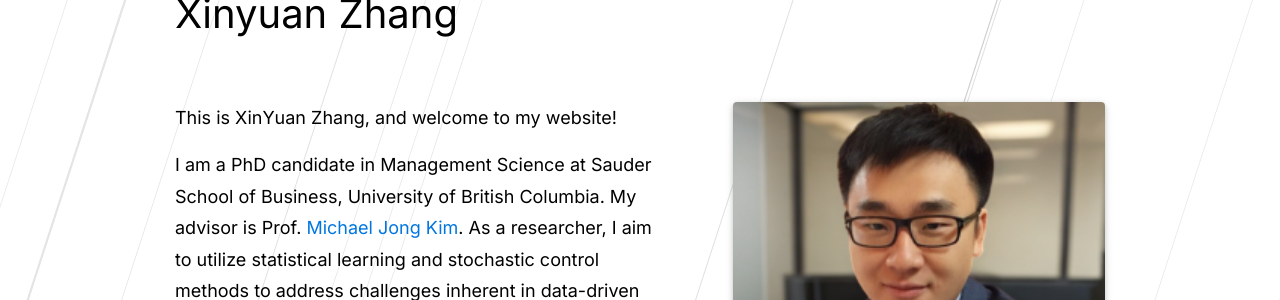
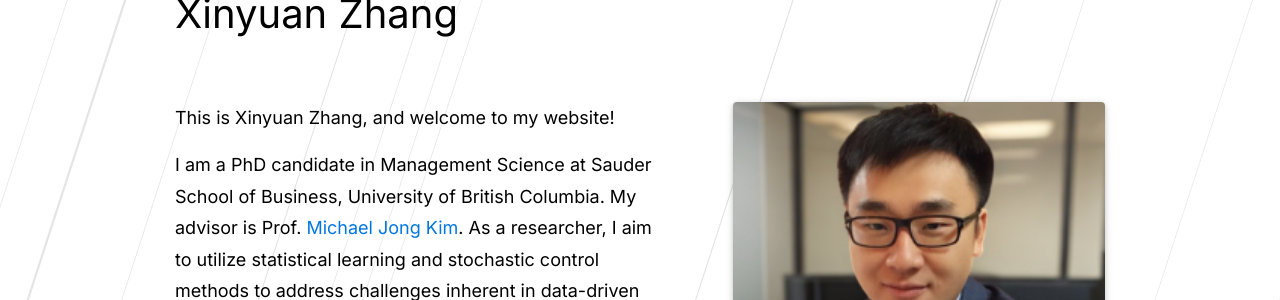
Before and after one commit to xyz2023ca/xyz2023ca.github.io, a Jekyll site: the page built from _pages/about.md, in a window 1280 px wide and 1245 px high. Shown: the part 187-487 px from the top of the window. Built offline with Jekyll 4.4.1, drawn with Linux system fonts in a browser that asks for light colours; full-size pictures stand in for the smaller copies a plugin makes; comment, search, counter and statistics services are not loaded; a style sheet for code colours, icons or effects is not loaded.

Commit message:
Update about.md

```diff
--- a/_pages/about.md
+++ b/_pages/about.md
@@ -21,7 +21,7 @@
 cv_pdf: Xinyuan Zhang CV.pdf
 ---
 
-This is **X**in**Y**uan **Z**hang, and welcome to my website!
+This is <strong>Xinyuan Zhang<strong>, and welcome to my website!
 
 I am a PhD candidate in Management Science at Sauder School of Business,  University of British Columbia. My advisor is Prof. [Michael Jong Kim](https://www.sauder.ubc.ca/people/michael-jong-kim). As a researcher,
 I aim to utilize statistical learning and stochastic control methods to address challenges inherent in data-driven decision-making, especially within healthcare and revenue management applications. My recent research has focused on improving decision-making in complex information-sharing environments. (e.g., misinformation, strategic behaviors). Details can be found [here](https://xyz2023ca.github.io/publications/).
```
